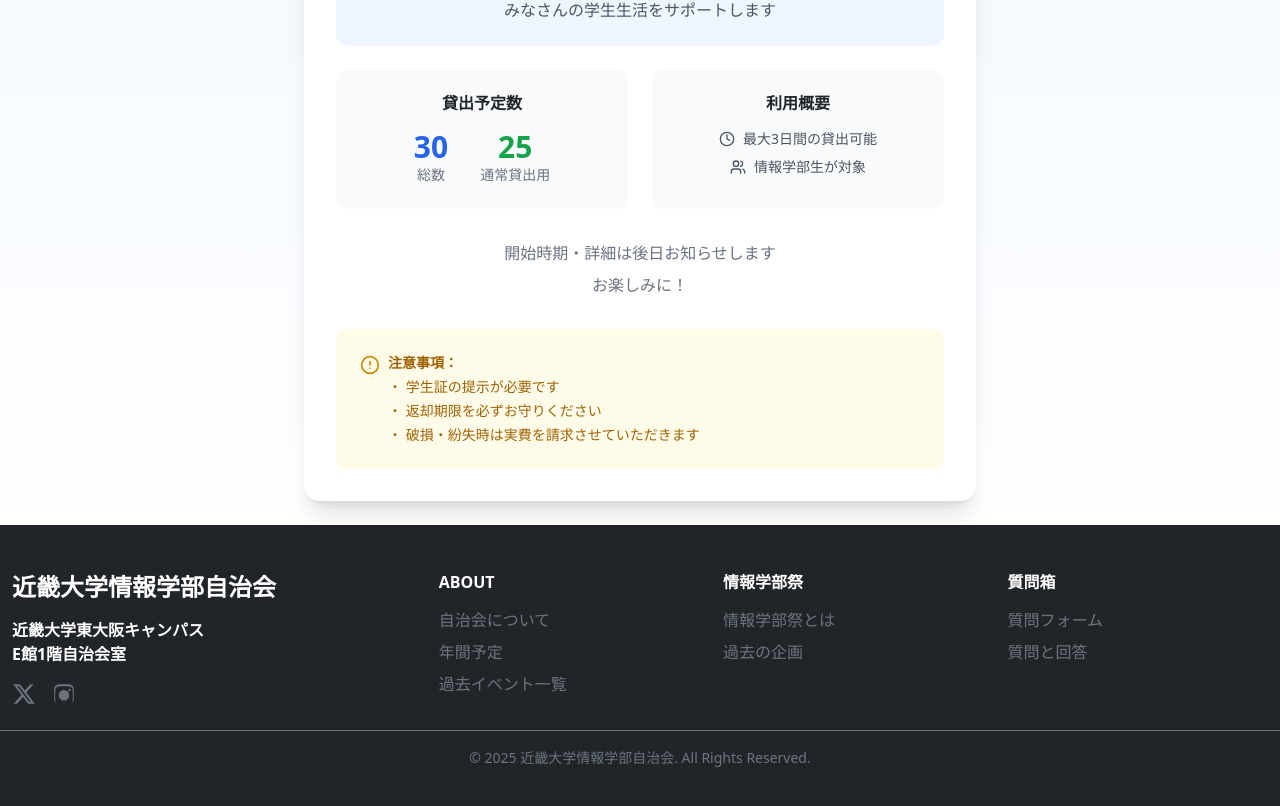
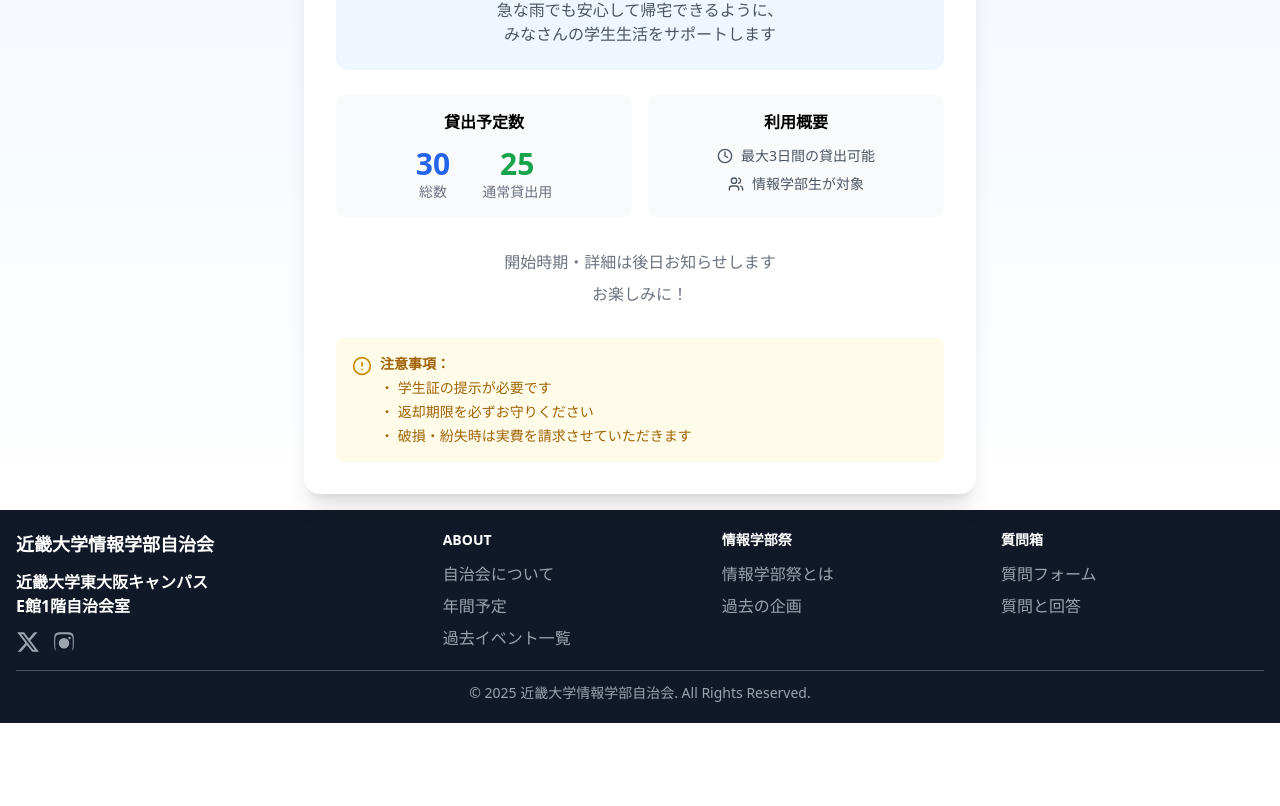
Before and after one commit to kindaijouji/jouji-website, a React (Create React App) app: page /coming-soon in a window 1280 px wide. Shown: the part 366-1172 px from the top of the page. After the commit the page ends 1089 px from the top, so only its background shows below. Built offline with nearby package versions, Linux system fonts and the light colour scheme.

Commit message:
Footerのコンポーネントを分け、レスポンシブ対応させた

```diff
--- a/src/Footer.js
+++ b/src/Footer.js
@@ -1,73 +1,23 @@
 import React from 'react';
-import 'bootstrap/dist/css/bootstrap.min.css';
+import FooterLeft from './FooterLeft';
+import FooterRight from './FooterRight';
 
 const Footer = () => {
   return (
-        <footer className="bg-dark text-white py-4 py-md-5">
-            <div className="container">
-                <div className="row gy-4">
-                    {/* 組織についての情報 */}
-                    <div className="col-12 col-md-4 mb-4 mb-md-0">
-                        <h2 className="fs-4 fw-bold mb-3">
-                            近畿大学情報学部自治会
-                        </h2>
-                        <p className="fw-bold mb-3">
-                            近畿大学東大阪キャンパス
-                            <br />
-                            E館1階自治会室
-                        </p>
-                        <div className="d-flex gap-3">
-                            <a href="https://twitter.com/kindai_jouji" className="text-secondary hover-white">
-                                <svg width="24" height="24" viewBox="0 0 24 24" fill="currentColor">
-                                    <path d="M18.244 2.25h3.308l-7.227 8.26 8.502 11.24H16.17l-5.214-6.817L4.99 21.75H1.68l7.73-8.835L1.254 2.25H8.08l4.713 6.231zm-1.161 17.52h1.833L7.084 4.126H5.117z" />
-                                </svg>
-                            </a>
-                            <a href="https://www.instagram.com/kindai_jouji/" className="text-secondary hover-white">
-                                <svg width="24" height="24" viewBox="0 0 24 24" fill="currentColor">
-                                    <path d="M12 2.163c3.204 0 3.584.012 4.85.07 3.252.148 4.771 1.691 4.919 4.919.058 1.265.069 1.645.069 4.849 0 3.205-.012 3.584-.069 4.849-.149 3.225-1.664 4.771-4.919 4.919-1.266.058-1.644.07-4.85.07-3.204 0-3.584-.012-4.849-.07-3.26-.149-4.771-1.699-4.919-4.92-.058-1.265-.07-1.644-.07-4.849 0-3.204.013-3.583.07-4.849.149-3.227 1.664-4.771 4.919-4.919 1.266-.057 1.645-.069 4.849-.069zm0 2.163c-3.151 0-3.509.014-4.758.069-2.624.12-3.834 1.33-3.955 3.955-.055 1.249-.069 1.607-.069 4.758s.014 3.509.069 4.758c.12 2.621 1.33 3.834 3.955 3.955 1.249.055 1.607.069 4.758.069s3.509-.014 4.758-.069c2.621-.12 3.834-1.33 3.955-3.955.055-1.249.069-1.607.069-4.758s-.014-3.509-.069-4.758c-.12-2.621-1.33-3.834-3.955-3.955-1.249-.055-1.607-.069-4.758-.069zm0 3.678a5.304 5.304 0 110 10.608 5.304 5.304 0 010-10.608zm0 8.75a3.446 3.446 0 110-6.892 3.446 3.446 0 010 6.892zm6.75-8.834a1.25 1.25 0 10-2.5 0 1.25 1.25 0 002.5 0z" />
-                                </svg>
-                            </a>
-                        </div>
-                    </div>
+    <footer className="bg-gray-900 text-white py-4 md:py-5">
+      <div className="container mx-auto px-4">
+        <div className="flex flex-col md:flex-row gap-4">
+          {/* 左側のコンポーネント 組織の情報 */}
+          <FooterLeft />
 
-                    {/* それぞれのリンクについて */}
-                    <div className="col-12 col-md-8">
-                        <div className="row">
-                            {/* Aboutのリンク */}
-                            <div className="col-12 col-sm-4 mb-3 mb-sm-0">
-                                <h3 className="fs-6 fw-bold mb-3">ABOUT</h3>
-                                <ul className="list-unstyled">
-                                    <li className="mb-2"><a href="#" className="text-secondary text-decoration-none">自治会について</a></li>
-                                    <li className="mb-2"><a href="#" className="text-secondary text-decoration-none">年間予定</a></li>
-                                    <li className="mb-2"><a href="#" className="text-secondary text-decoration-none">過去イベント一覧</a></li>
-                                </ul>
-                            </div>
-
-                            {/* 情報学部祭のリンク */}
-                            <div className="col-12 col-sm-4 mb-3 mb-sm-0">
-                                <h3 className="fs-6 fw-bold mb-3">情報学部祭</h3>
-                                <ul className="list-unstyled">
-                                    <li className="mb-2"><a href="#" className="text-secondary text-decoration-none">情報学部祭とは</a></li>
-                                    <li className="mb-2"><a href="#" className="text-secondary text-decoration-none">過去の企画</a></li>
-                                </ul>
-                            </div>
-
-                            {/* Q&Aのリンク */}
-                            <div className="col-12 col-sm-4">
-                                <h3 className="fs-6 fw-bold mb-3">質問箱</h3>
-                                <ul className="list-unstyled">
-                                    <li className="mb-2"><a href="#" className="text-secondary text-decoration-none">質問フォーム</a></li>
-                                    <li className="mb-2"><a href="#" className="text-secondary text-decoration-none">質問と回答</a></li>
-                                </ul>
-                            </div>
-                        </div>
-                    </div>
+          {/* 右側のコンポーネント リンクたち */}
+          <FooterRight />
         </div>
 
         {/* Copyright */}
-                <div className="row mt-4 pt-3 border-top border-secondary">
-                    <div className="col-12 text-center">
-                        <p className="text-secondary small">
+        <div className="mt-4 pt-3 border-t border-gray-600">
+          <div className="text-center">
+            <p className="text-gray-400 text-sm">
               &copy; 2025 近畿大学情報学部自治会. All Rights Reserved.
             </p>
           </div>
--- /dev/null
+++ b/src/FooterLeft.js
@@ -0,0 +1,30 @@
+import React from 'react';
+
+const FooterLeft = () => {
+  return (
+    <div className="w-full md:w-1/3 mb-4 md:mb-0">
+      <h2 className="text-lg font-bold mb-3">
+        近畿大学情報学部自治会
+      </h2>
+      <p className="font-bold mb-3">
+        近畿大学東大阪キャンパス
+        <br />
+        E館1階自治会室
+      </p>
+      <div className="flex gap-3">
+        <a href="https://twitter.com/kindai_jouji" className="text-gray-400 hover:text-white transition-colors">
+          <svg width="24" height="24" viewBox="0 0 24 24" fill="currentColor">
+            <path d="M18.244 2.25h3.308l-7.227 8.26 8.502 11.24H16.17l-5.214-6.817L4.99 21.75H1.68l7.73-8.835L1.254 2.25H8.08l4.713 6.231zm-1.161 17.52h1.833L7.084 4.126H5.117z" />
+          </svg>
+        </a>
+        <a href="https://www.instagram.com/kindai_jouji/" className="text-gray-400 hover:text-white transition-colors">
+          <svg width="24" height="24" viewBox="0 0 24 24" fill="currentColor">
+            <path d="M12 2.163c3.204 0 3.584.012 4.85.07 3.252.148 4.771 1.691 4.919 4.919.058 1.265.069 1.645.069 4.849 0 3.205-.012 3.584-.069 4.849-.149 3.225-1.664 4.771-4.919 4.919-1.266.058-1.644.07-4.85.07-3.204 0-3.584-.012-4.849-.07-3.26-.149-4.771-1.699-4.919-4.92-.058-1.265-.07-1.644-.07-4.849 0-3.204.013-3.583.07-4.849.149-3.227 1.664-4.771 4.919-4.919 1.266-.057 1.645-.069 4.849-.069zm0 2.163c-3.151 0-3.509.014-4.758.069-2.624.12-3.834 1.33-3.955 3.955-.055 1.249-.069 1.607-.069 4.758s.014 3.509.069 4.758c.12 2.621 1.33 3.834 3.955 3.955 1.249.055 1.607.069 4.758.069s3.509-.014 4.758-.069c2.621-.12 3.834-1.33 3.955-3.955.055-1.249.069-1.607.069-4.758s-.014-3.509-.069-4.758c-.12-2.621-1.33-3.834-3.955-3.955-1.249-.055-1.607-.069-4.758-.069zm0 3.678a5.304 5.304 0 110 10.608 5.304 5.304 0 010-10.608zm0 8.75a3.446 3.446 0 110-6.892 3.446 3.446 0 010 6.892zm6.75-8.834a1.25 1.25 0 10-2.5 0 1.25 1.25 0 002.5 0z" />
+          </svg>
+        </a>
+      </div>
+    </div>
+  );
+};
+
+export default FooterLeft;
--- /dev/null
+++ b/src/FooterRight.js
@@ -0,0 +1,39 @@
+import React from 'react';
+
+const FooterRight = () => {
+  return (
+    <div className="w-full md:w-2/3">
+      <div className="grid grid-cols-1 sm:grid-cols-3 gap-4">
+        {/* Aboutのリンク */}
+        <div>
+          <h3 className="text-sm font-bold mb-3">ABOUT</h3>
+          <ul className="space-y-2">
+            <li><a href="#" className="text-gray-400 hover:text-white no-underline transition-colors">自治会について</a></li>
+            <li><a href="#" className="text-gray-400 hover:text-white no-underline transition-colors">年間予定</a></li>
+            <li><a href="#" className="text-gray-400 hover:text-white no-underline transition-colors">過去イベント一覧</a></li>
+          </ul>
+        </div>
+
+        {/* 情報学部祭のリンク */}
+        <div>
+          <h3 className="text-sm font-bold mb-3">情報学部祭</h3>
+          <ul className="space-y-2">
+            <li><a href="#" className="text-gray-400 hover:text-white no-underline transition-colors">情報学部祭とは</a></li>
+            <li><a href="#" className="text-gray-400 hover:text-white no-underline transition-colors">過去の企画</a></li>
+          </ul>
+        </div>
+
+        {/* Q&Aのリンク */}
+        <div>
+          <h3 className="text-sm font-bold mb-3">質問箱</h3>
+          <ul className="space-y-2">
+            <li><a href="#" className="text-gray-400 hover:text-white no-underline transition-colors">質問フォーム</a></li>
+            <li><a href="#" className="text-gray-400 hover:text-white no-underline transition-colors">質問と回答</a></li>
+          </ul>
+        </div>
+      </div>
+    </div>
+  );
+};
+
+export default FooterRight;
```
Lines whose indentation alone changed are shown as unchanged.
